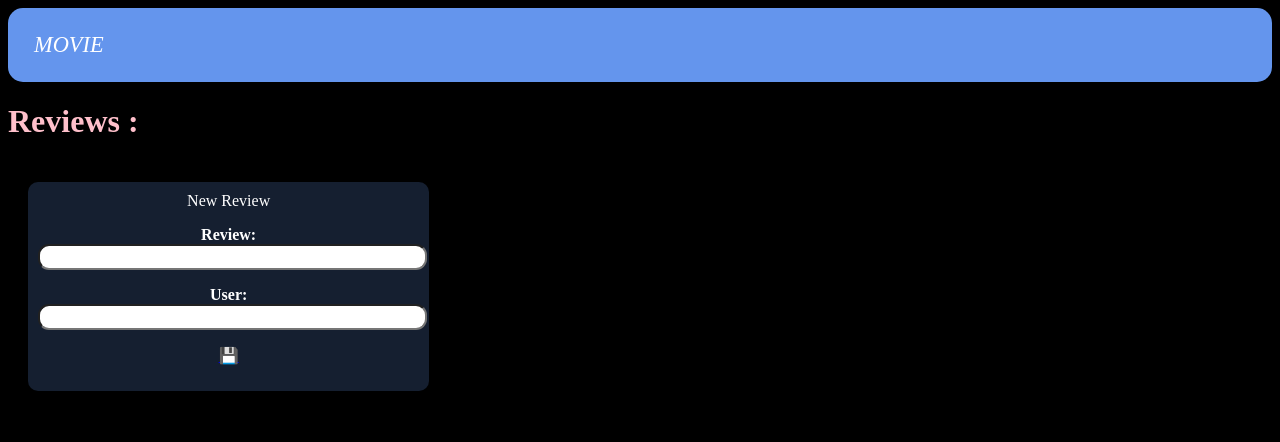
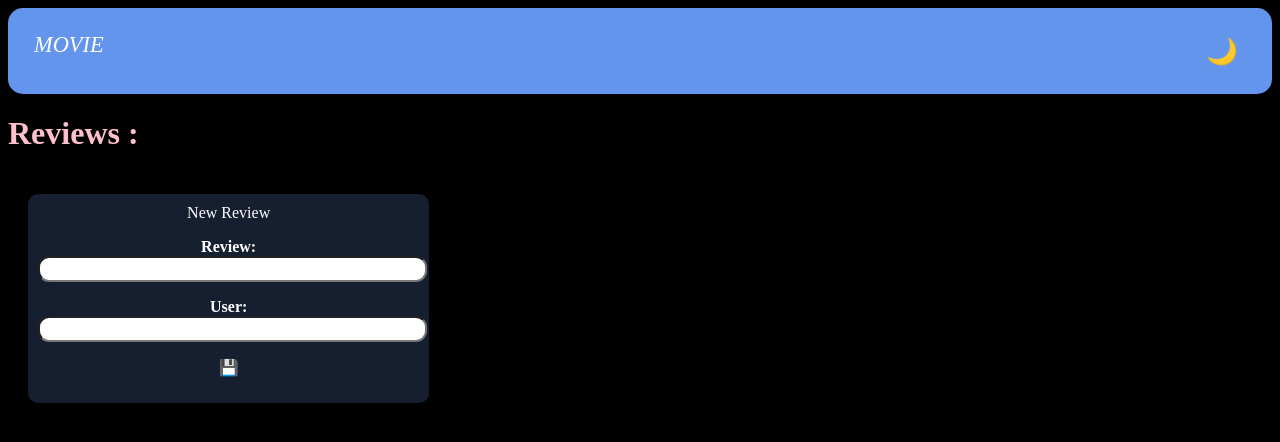
Before and after one commit to kushwaha-aryan/MovieV2, a website: page docs/movies.html in a window 1280 px wide. Drawn offline with Linux system fonts and the light colour scheme; no server answers.

Commit message:
add theme toggle to movies page

```diff
--- a/docs/movies.html
+++ b/docs/movies.html
@@ -11,6 +11,7 @@
 
 <div class="topNav">
     <a class="active" href="index.html">Movie</a>
+    <button id="theme-toggle" aria-label="Toggle dark/light mode">🌙</button>
 </div>
 
 <div class="moviesReview">
```
